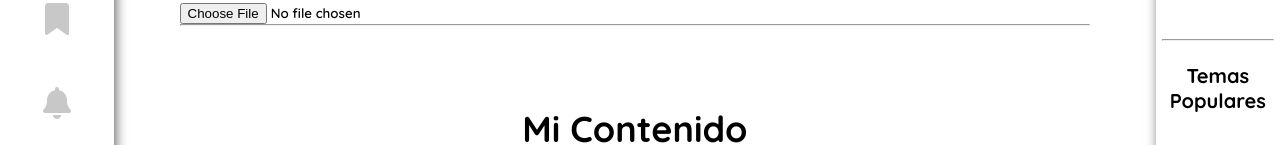
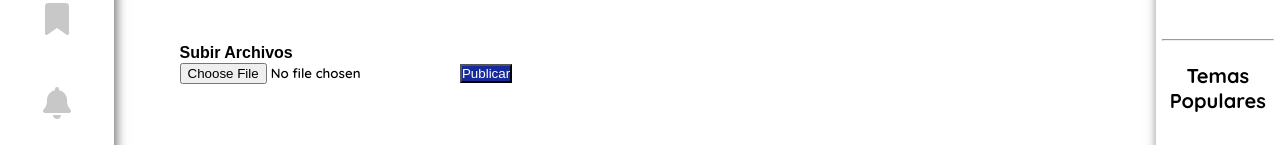
Before and after one commit to anagabs/Dubmash, a plain HTML site: page ContenidoCargado.html in a window 1280 px wide. Shown: the part 360-505 px from the top of the page. Drawn offline with Linux system fonts and the light colour scheme; a web font is replaced by a local one.

Commit message:
Se agregó la carga de contenido

```diff
--- a/ContenidoCargado.html
+++ b/ContenidoCargado.html
@@ -78,11 +78,13 @@
         </ul>
     </div>
 </div>
+<br><br><br>
 <div class ="SubirArchivop">
     <p >Subir Archivos</p>
     <input type="file" accept="image/*,image/*,.pdf" id="SubirArchivo" placeholder="Subir Archivos" >
+    <a href=""><button>Publicar</button></a>
 </div>
-<hr>
+<br>
 
 <!--Contenido-->
 <div class="Contenido">
```
